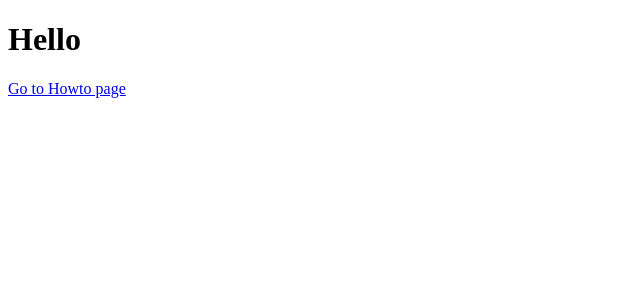
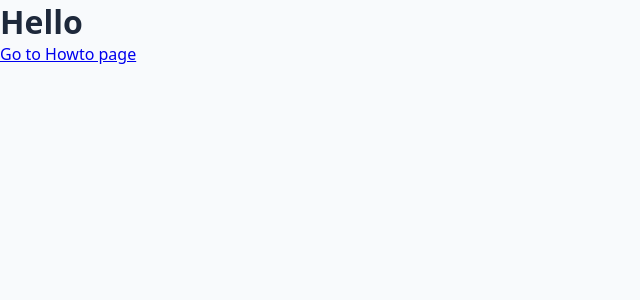
Before and after one commit to acdh-oeaw/comic-user-study, a Next.js app: page / in a window 1280 px wide. Shown: the top 300 px of the page, without its empty margins (0-640 px from the left). Built offline with nearby package versions, Linux system fonts and the light colour scheme.

Commit message:
fix: add base styles

```diff
--- a/src/pages/_app.tsx
+++ b/src/pages/_app.tsx
@@ -1,5 +1,6 @@
 import "@fontsource-variable/inter/slnt.css";
 import "tailwindcss/tailwind.css";
+import "@/styles/index.css";
 
 import { type AppProps } from "next/app";
 
--- /dev/null
+++ b/src/styles/index.css
@@ -0,0 +1,54 @@
+*,
+*::before,
+*::after {
+	box-sizing: border-box;
+	margin: 0;
+	padding: 0;
+}
+
+:root {
+	overflow: hidden;
+	background-color: theme(colors.neutral.50);
+	color: theme(colors.neutral.800);
+	font-family: theme(fontFamily.sans);
+	overflow-wrap: break-word;
+	tab-size: 4;
+	block-size: 100%;
+	font-synthesis: none;
+	text-size-adjust: none;
+	text-rendering: optimizeLegibility;
+	-webkit-tap-highlight-color: transparent;
+}
+
+body,
+#__next {
+	block-size: 100%;
+}
+
+:focus {
+	outline: none;
+}
+
+:focus-visible {
+	outline: 2px solid theme(colors.primary.800);
+	outline-offset: 0;
+}
+
+iframe {
+	border: 0;
+}
+
+[id] {
+	scroll-margin-block-start: 2ex;
+}
+
+@media (prefers-reduced-motion: reduce) {
+	*,
+	*::before,
+	*::after {
+		transition-duration: 0.01ms !important;
+		animation-duration: 0.01ms !important;
+		animation-iteration-count: 1 !important;
+		scroll-behavior: auto !important;
+	}
+}
--- a/tailwind.config.js
+++ b/tailwind.config.js
@@ -1,4 +1,8 @@
 import typographyPlugin from "@tailwindcss/typography";
+import colors from "tailwindcss/colors";
+
+const neutral = colors.slate;
+const primary = colors.cyan;
 
 /** @type {import('tailwindcss').Config} */
 const config = {
@@ -6,6 +10,10 @@ const config = {
 	plugins: [typographyPlugin],
 	theme: {
 		extend: {
+			colors: {
+				neutral,
+				primary,
+			},
 			fontFamily: {
 				sans: ["Inter Variable", "system-ui", "sans-serif"],
 			},
```
Also changed, not shown: src/lib/analytics.ts (added).
